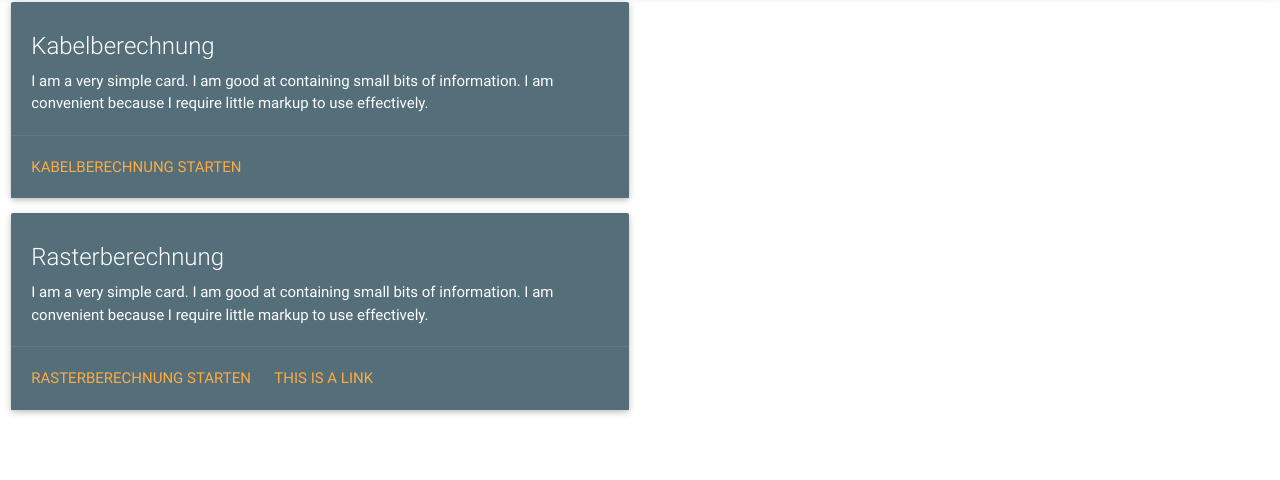
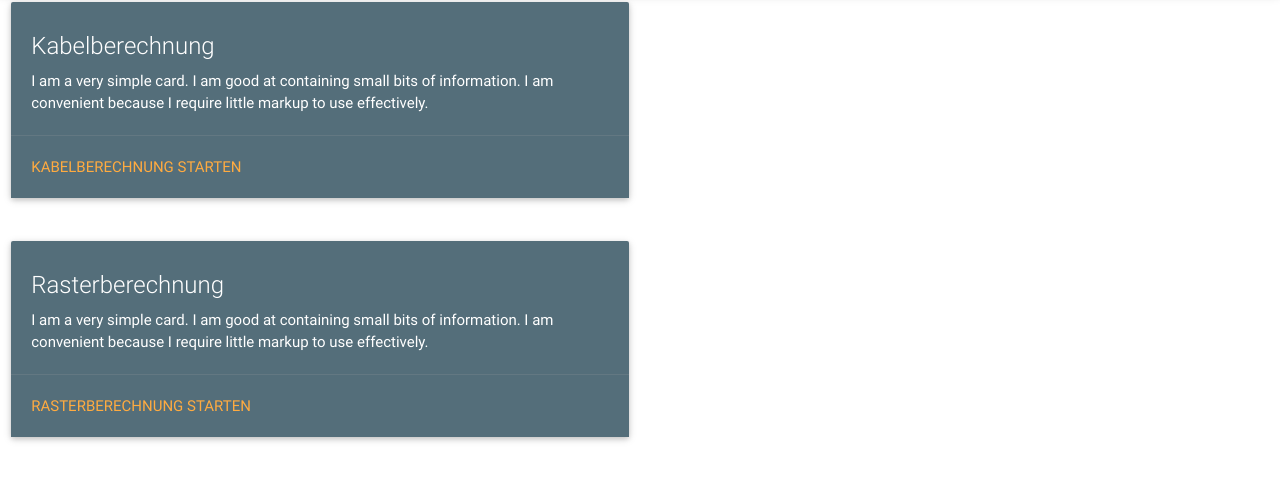
Before and after one commit to firemanho/eletools.github.io, a plain HTML site: page index.html in a window 1280 px wide. Shown: the part 70-550 px from the top of the page. Drawn offline with nearby package versions, Linux system fonts and the light colour scheme.

Commit message:
restructure cards

```diff
--- a/index.html
+++ b/index.html
@@ -14,6 +14,9 @@
 		<!--Import jQuery before materialize.js-->
 		<script type="text/javascript" src="https://code.jquery.com/jquery-2.1.1.min.js"></script>
 		<script type="text/javascript" src="js/materialize.min.js"></script>
+
+<!--the Header-->
+
 		<nav>
 			<div class="nav-wrapper blue-grey darken-4">
 				<a href="#" class="brand-logo">Logo</a>
@@ -24,6 +27,9 @@
 				</ul>
 			</div>
 		</nav>
+
+<!--the first Card "Kabelberechnung"-->
+
 		<div class="row">
 			<div class="col s12 m6">
 				<div class="card blue-grey darken-1">
@@ -36,6 +42,13 @@
 						<a href="2.html">Kabelberechnung starten</a>
 					</div>
 				</div>
+			</div>
+		</div>
+
+<!--the second Card "Rasterberechnung"-->
+
+		<div class="row">
+			<div class="col s12 m6">
 				<div class="card blue-grey darken-1">
 					<div class="card-content white-text">
 						<span class="card-title">Rasterberechnung</span>
@@ -44,12 +57,9 @@
 					</div>
 					<div class="card-action">
 						<a href="2.html">Rasterberechnung starten</a>
-<a
-href="#">This is a link</a>
 					</div>
 				</div>
 			</div>
 		</div>
-
 	</body>
 </html>
```
